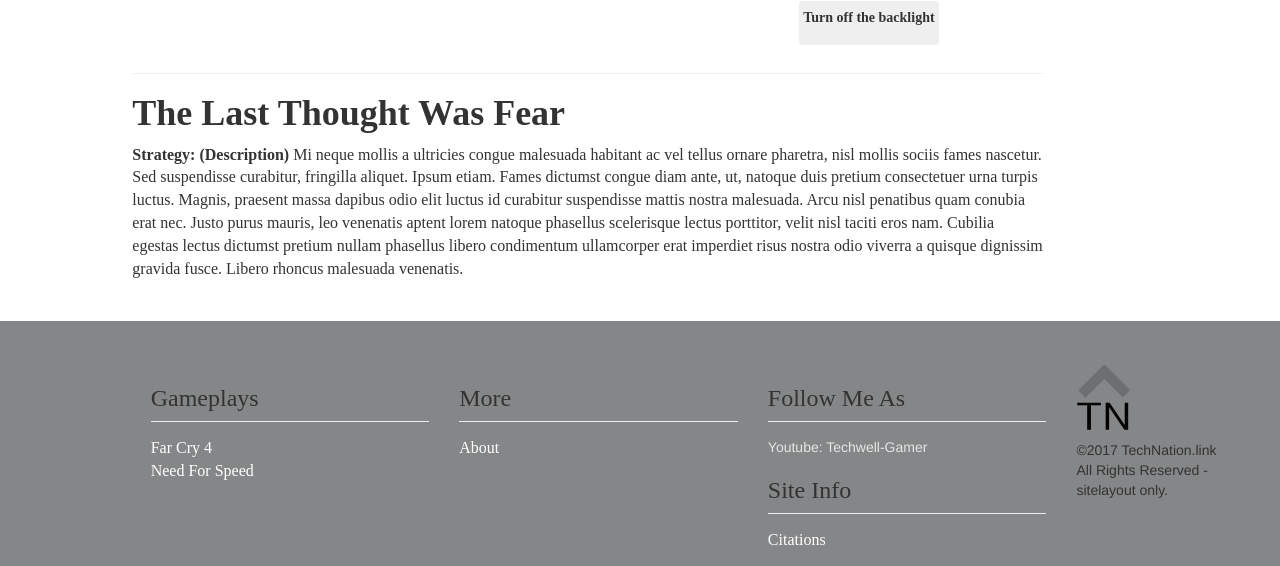
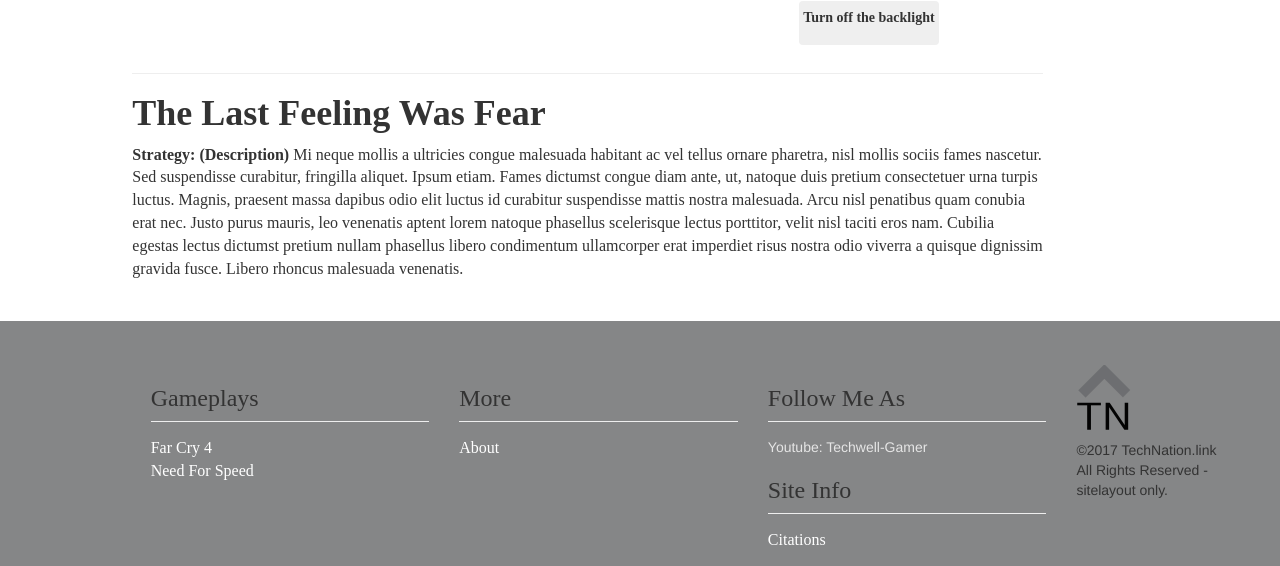
Before and after one commit to Techwel/techwell.github.io, a Jekyll site: the page far-cry-4.html, which Jekyll copies as it is, in a window 1280 px wide and 900 px high, scrolled down 1393 px, cut to the strip 334-900 px from the top of the window. Built offline with Jekyll 4.4.1, drawn with Linux system fonts in a browser that asks for light colours; nearby versions of some CDN libraries.

Commit message:
Update far-cry-4.html

```diff
--- a/far-cry-4.html
+++ b/far-cry-4.html
@@ -126,7 +126,7 @@
                 <div class = "col-sm-1"></div>
                 <div  class = "col-sm-9 main-text">
                     <hr/>
-                    <h1>The Last Thought Was Fear</h1>
+                    <h1>The Last Feeling Was Fear</h1>
                     <p><strong>Strategy: (Description)</strong>
                     Mi neque mollis a ultricies congue malesuada habitant
                     ac vel tellus ornare pharetra, nisl mollis sociis fames
```
